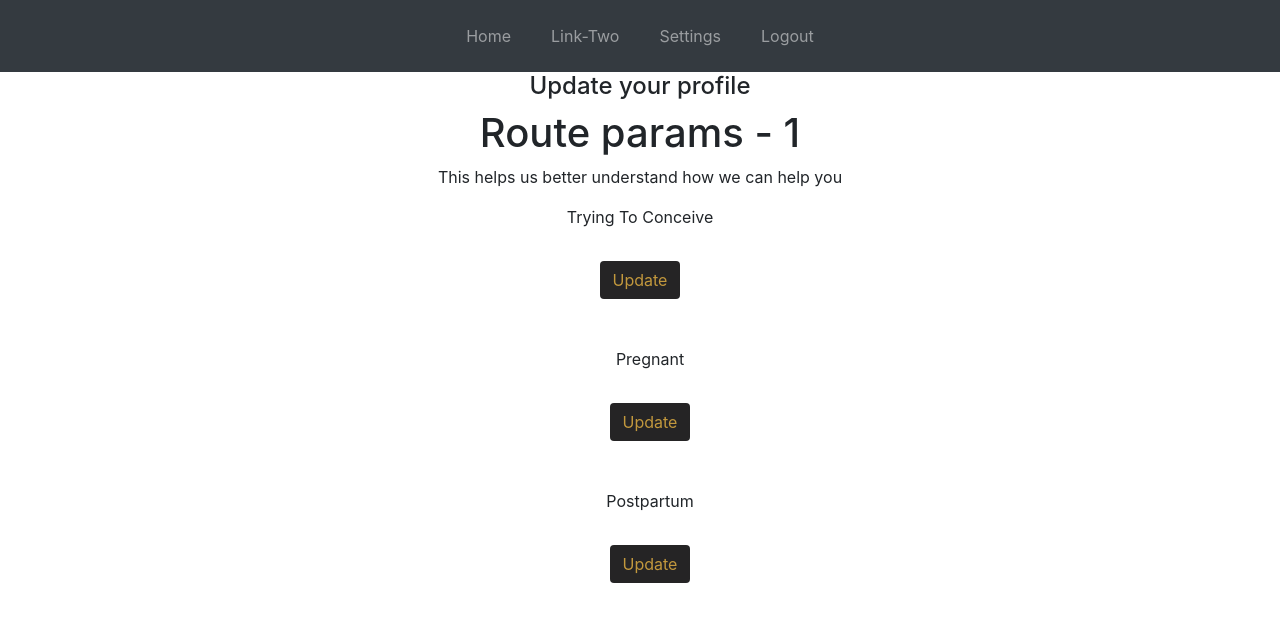
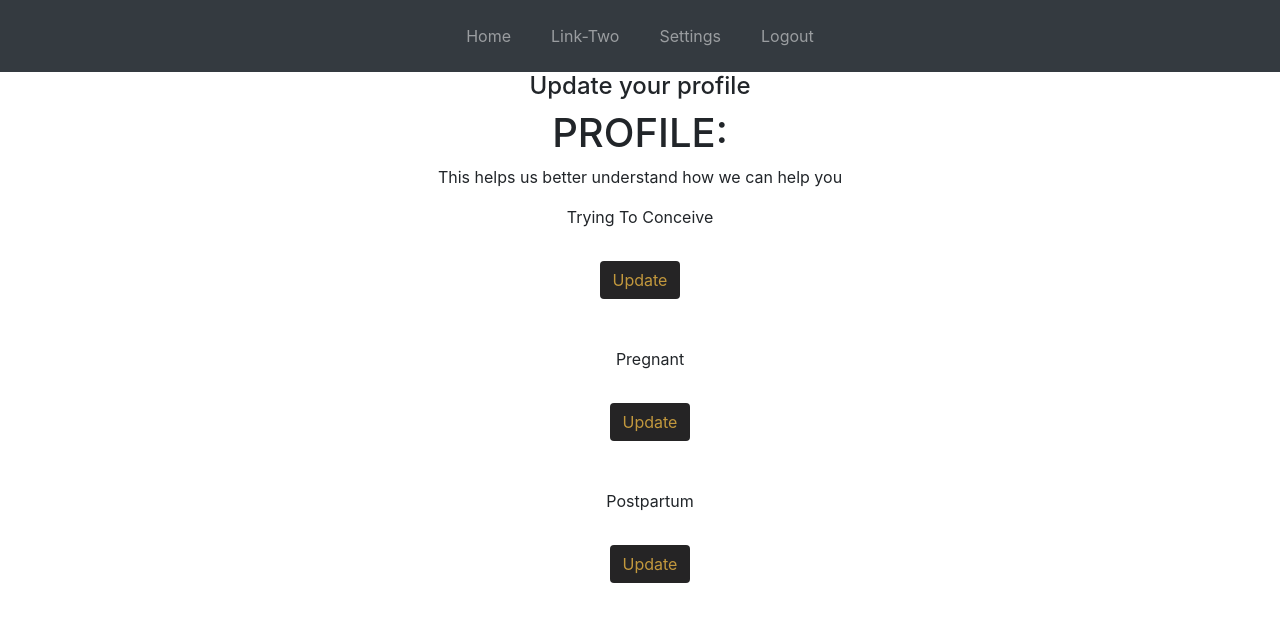
Before and after one commit to mdreesen/wren, a React (Create React App) app in the folder client/: page /settings/1 in a window 1280 px wide. Shown: the top 622 px of the page. Built offline with nearby package versions, Linux system fonts and the light colour scheme; no server answers; the HTML template or start-up script is replaced by a standard one.

Commit message:
adding graphql queries to the frontend

```diff
--- a/client/package.json
+++ b/client/package.json
@@ -2,6 +2,7 @@
   "name": "client",
   "version": "0.1.0",
   "private": true,
+  "proxy": "http://localhost:3001",
   "dependencies": {
     "@apollo/react-hooks": "^4.0.0",
     "@testing-library/jest-dom": "^5.11.4",
@@ -13,6 +14,7 @@
     "graphql-tag": "^2.11.0",
     "react": "^17.0.1",
     "react-dom": "^17.0.1",
+    "react-router-dom": "^5.2.0",
     "react-scripts": "4.0.2",
     "web-vitals": "^0.2.4",
     "workbox-background-sync": "^5.1.3",
--- a/client/src/App.js
+++ b/client/src/App.js
@@ -1,6 +1,6 @@
 import React from 'react';
 import './App.css';
-import { BrowserRouter as Router, Route, Switch, useParams, Redirect } from 'react-router-dom';
+import { BrowserRouter as Router, Route, Switch } from 'react-router-dom';
 import { ApolloProvider } from '@apollo/react-hooks';
 import ApolloClient from 'apollo-boost';
 
@@ -14,8 +14,9 @@ import SecondaryLoginForm from './components/SecondaryLoginForm';
 import WorkerPage from './pages/WorkerPage';
 
 // making the connection to the graphql backend server
+// "uri" = Uniform Resource Identifier
 const client = new ApolloClient({
-  uri: 'http://localhost:3001/graphql'
+  uri: '/graphql'
 });
 
 function App() {
@@ -26,7 +27,7 @@ function App() {
         <div className="App">
           <Switch>
             <Route exact path="/" component={Landing}/>
-            <Route exact path="/settings/:user_id" component={UserInfoPage} />
+            <Route exact path="/settings/:id" component={UserInfoPage} />
             <Route exact path="/home" component={Home}/>
             <Route exact path="/worker-login" component={LoginMidwife}/>
             <Route exact path="/user-login" component={SecondaryLoginForm} />
--- a/client/src/components/NavbarUser/index.js
+++ b/client/src/components/NavbarUser/index.js
@@ -3,7 +3,7 @@ import { Link, useParams } from 'react-router-dom';
 
 function Navbar() {
 
-    const { user_id } = useParams();
+    // const { user_id } = useParams();
 
     // const [userInfo, setUserInfo] = useState({});
 
@@ -46,6 +46,9 @@ function Navbar() {
     //     localStorage.clear();
     //   };
 
+    // const { id: user_id } = useParams()
+    // console.log(user_id)
+
     return(
         <nav className="navbar navbar-expand-lg navbar-dark bg-dark">
         <button className="navbar-toggler" type="button" data-toggle="collapse" data-target="#navbarNav" aria-controls="navbarNav" aria-expanded="false" aria-label="Toggle navigation">
@@ -64,7 +67,7 @@ function Navbar() {
                     </Link>
                 </li>
                 <li className="nav-item">
-                    <Link to={`/settings/${user_id}`} className="nav-link">
+                    <Link to={`/settings/:id`} className="nav-link">
                         Settings
                     </Link>
                 </li>
--- a/client/src/components/UserInfo/index.js
+++ b/client/src/components/UserInfo/index.js
@@ -1,81 +1,32 @@
 import session from 'express-session';
 import React, { useState, useEffect } from 'react';
 import { useParams } from 'react-router-dom';
+import { useQuery } from '@apollo/react-hooks';
+import { QUERY_USER } from '../../utils/queries';
 
 function UserInfo() {
-    // URL params of the user
-    const { user_id } = useParams();
 
-   const [userOption, setOptionUser] = useState(false);
-   const [getUser, setGetUser] = useState({});
+    const { username: userParam } = useParams();
 
-           const getUserInfo = async () => {
-            const url = `/api/users/${user_id}`
-            const response = await fetch(url);
-            const responseJson = await response.json();
-            console.log(responseJson);
+    const { loading, data } = useQuery(QUERY_USER, {
+        variables: { username: userParam }
+    });
 
-            setGetUser(responseJson)
-        }
+    const user = data?.user || {};
 
-
-    async function updateTTCUser(event) {
-        event.preventDefault();
-
-        const ttc = document.querySelector('#ttc-btn').value;
-        // const pregnant = document.querySelector('#pregnant-btn');
-        // const postpartum = document.querySelector('#pp-btn');
-
-        const userUpdateUrl = `/api/settings/${user_id}`
-        //|| pregnant || postpartum
-
-            try {
-                const response = await fetch(userUpdateUrl, {
-                    method: 'put',
-                    body: JSON.stringify({
-                        ttc
-                    }),
-                    headers: { 'Content-Type': 'application/json' },
-                })
-                console.log(session.sid)
-                console.log(session.Cookie)
-                console.log(response)
-                if(response) {
-                    console.log('success');
-
-                } else {
-                    console.log('oops')
-                }
-
-            }
-            catch (err) {
-                console.log(err.message);
-            }
+    if (loading) {
+        return <div>Loading your information</div>
     }
-
-        // midwifeSearch function to get all midwife data from the database
-        // const updateTTCUser = async () => {
-        //     const url = `/api/posts/${user_id}`
-        //     const response = await fetch(url);
-        //     const responseJson = await response.json();
-        //     console.log(responseJson);
-
-        //     setOptionUser(responseJson)
-        // }
-
-        useEffect(() => {
-            getUserInfo();
-        }, [])
 
 
     return(
         <div>
         <h4>Update your profile</h4>
-        <h1>Route params - { user_id }</h1>
+        <h1>PROFILE:{user.username}</h1>
         <p>This helps us better understand how we can help you</p>
         <div className="radio-btn-container">
             <p>Trying To Conceive</p>
-                <button type="button" onClick={updateTTCUser} className="btn" id="ttc-btn">
+                <button type="button" className="btn" id="ttc-btn">
                     Update
                 </button>
             <div className="form-check">
--- /dev/null
+++ b/client/src/utils/queries.js
@@ -0,0 +1,12 @@
+// importing graphql
+import gql from 'graphql-tag';
+
+export const QUERY_USER = gql`
+    query user($username: String!) {
+        user(username: $username) {
+            _id
+            username
+            email
+        }
+    }
+`;
--- a/package.json
+++ b/package.json
@@ -7,7 +7,9 @@
     "test": "echo \"Error: no test specified\" && exit 1",
     "start": "if-env NODE_ENV=production && npm run start:prod || npm run start:dev",
     "start:prod": "cd server && npm start",
-    "start:dev": "concurrently \"cd server && npm start\" \"cd client && npm start\""
+    "start:dev": "concurrently \"cd server && npm run watch\" \"cd client && npm start\"",
+    "install": "cd server && npm i && cd ../client && npm i"
+
   },
   "repository": {
     "type": "git",
```
Also changed, not shown: 2 other files (tests, documents, lock files or other folders).
